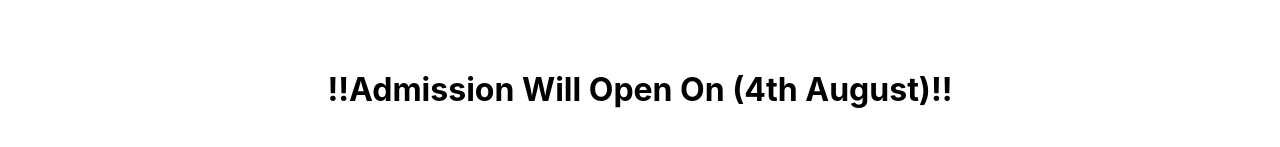
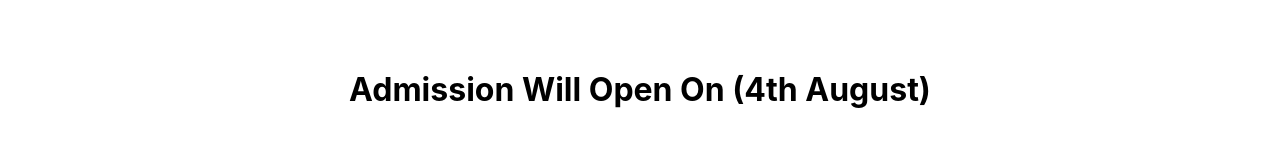
Before and after one commit to OkashaTanoli/fg-girls-college-admission-form, a React (Create React App) app: page / in a window 1280 px wide. Shown: the part 311-458 px from the top of the page. Built offline with nearby package versions, Linux system fonts and the light colour scheme.

Commit message:
remove changes

```diff
--- a/src/App.js
+++ b/src/App.js
@@ -6,7 +6,7 @@ function App() {
     <div className='BeforeTestDiv'>
       <h1 className='BeforeTestDivHead'>FG GIRLS INTER COLLEGE KARACHI CANTT</h1>
       <div className='BeforeTestDivCenter'>
-        <h1>!!Admission Will Open On (4th August)!!</h1>
+        <h1>Admission Will Open On (4th August)</h1>
       </div>
     </div>
     // <PagesRouter />
```
